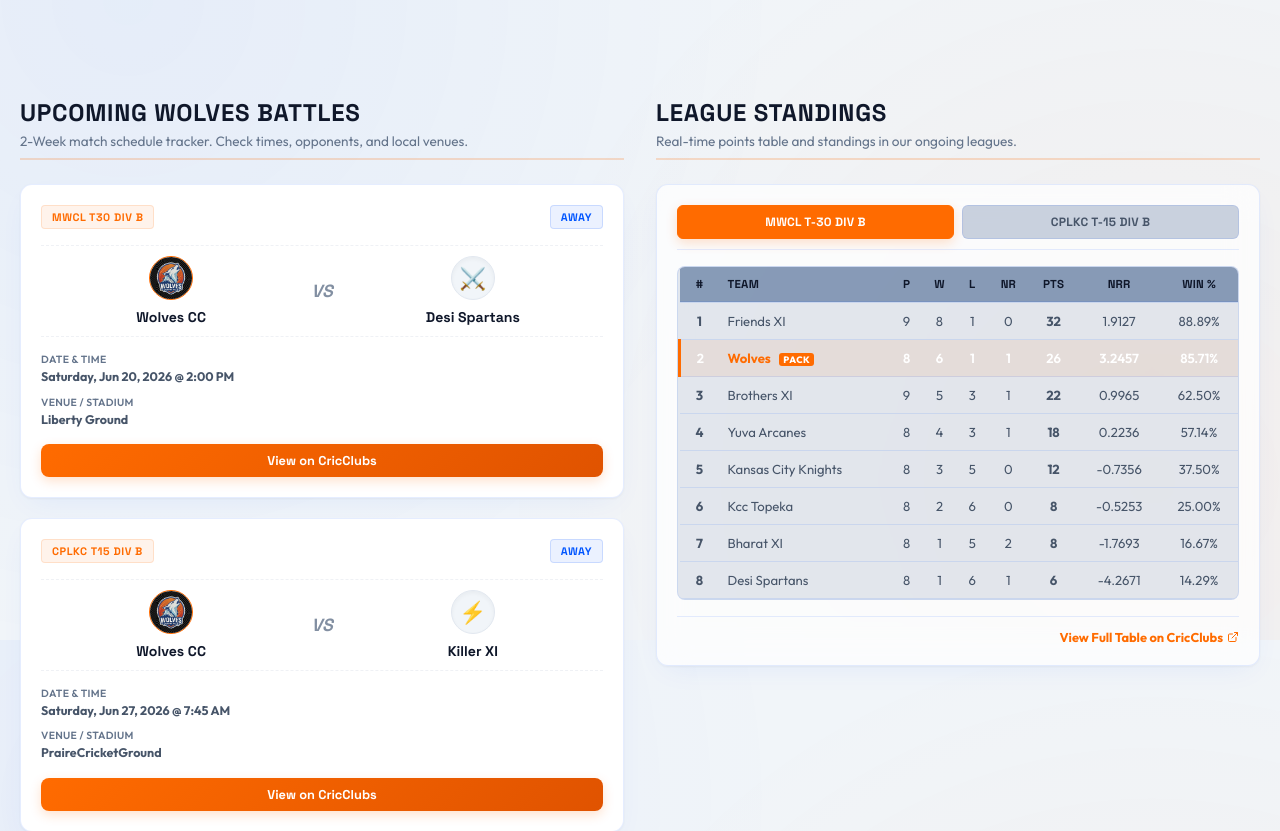
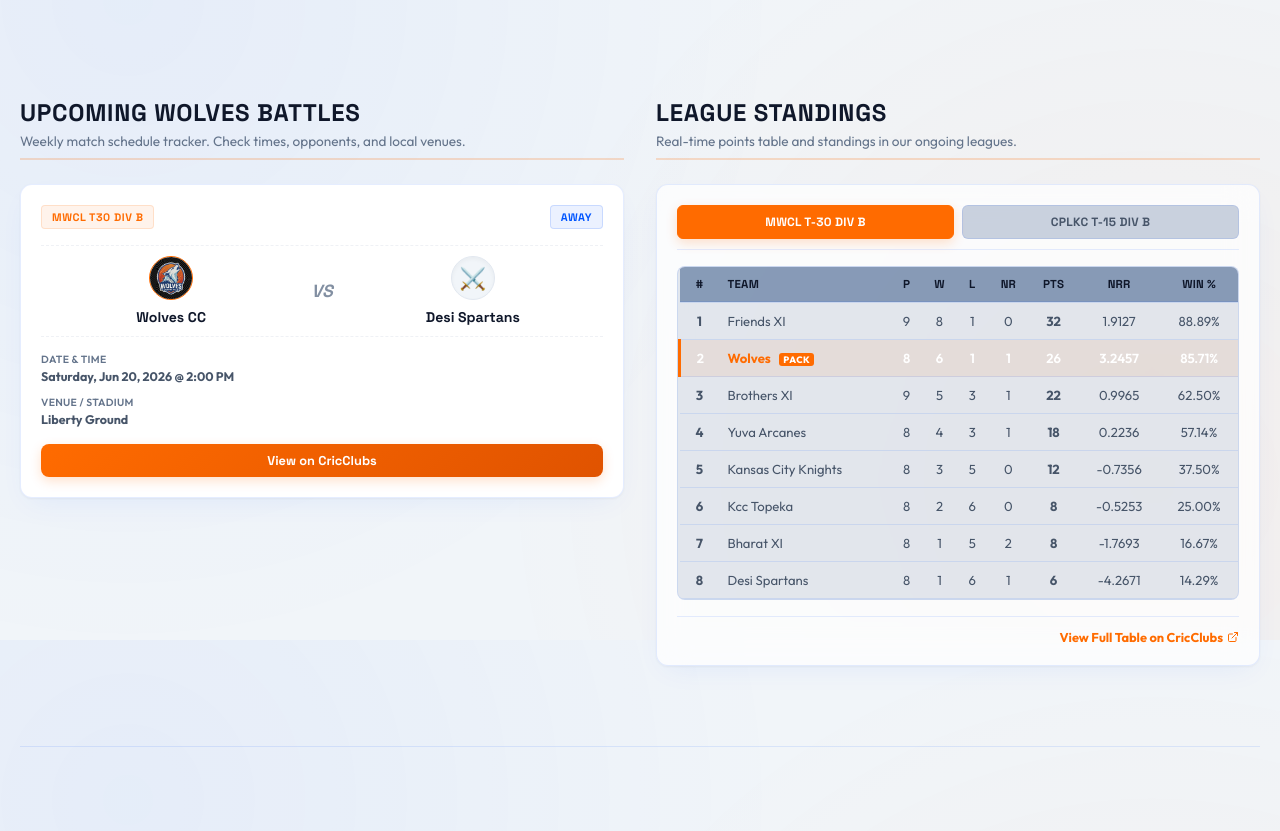
Before and after one commit to wolvescricketclub/wolves-cricket-club, a React (Vite) app: page / in a window 1280 px wide. Shown: the part 2560-3391 px from the top of the page. Built offline with nearby package versions, Linux system fonts and the light colour scheme.

Commit message:
Remove force-adding and fallback dummy matches in upcomingMatches, and update weekly UI labels

```diff
--- a/src/App.jsx
+++ b/src/App.jsx
@@ -884,42 +884,10 @@
     comingWeekEnd.setDate(refDate.getDate() + 8);
 
     // Filter actual matches in this coming week range (excluding today's match since it is already over)
-    let filtered = allMatches.filter(m => {
+    const filtered = allMatches.filter(m => {
       if (!m.rawDate) return false;
       return m.rawDate > refDate && m.rawDate <= comingWeekEnd;
     });
-
-    // Make sure we have at least one MWCL match in the list (or fallback if none)
-    const hasMwcl = filtered.some(m => m.format.includes('MWCL'));
-    if (!hasMwcl) {
-      const nextMwcl = allMatches.find(m => m.format.includes('MWCL') && m.rawDate && m.rawDate > refDate);
-      if (nextMwcl) {
-        filtered.push(nextMwcl);
-      }
-    }
-
-    // Make sure we have at least one CPLKC match in the list (or fallback if none)
-    const hasCplkc = filtered.some(m => m.format.includes('CPLKC') || m.id.includes('CPLKC'));
-    if (!hasCplkc) {
-      const nextCplkc = allMatches.find(m => m.format.includes('CPLKC') && m.rawDate && m.rawDate > refDate);
-      if (nextCplkc) {
-        filtered.push(nextCplkc);
-      } else {
-        // Fallback realistic next week CPLKC match
-        filtered.push({
-          id: 'CPLKC-next-fallback',
-          opponent: 'Topeka Knights',
-          opponentLogo: '🛡️',
-          date: 'Sunday, Jun 28, 2026',
-          rawDate: new Date(2026, 5, 28),
-          time: '9:00 AM',
-          venue: 'Minor Park Field 1',
-          format: 'CPLKC T-15 DIV B',
-          type: 'Home',
-          cricclubsUrl: 'https://cricclubs.com/cplkc/fixtures.do?league=100&teamId=1096&internalClubId=null&year=2026&clubId=85'
-        });
-      }
-    }
 
     // Return unique sorted matches
     const seen = new Set();
@@ -1190,13 +1158,13 @@
               <div className="battles-column">
                 <div className="section-title-wrap-left">
                   <h2 className="tab-section-heading">UPCOMING WOLVES BATTLES</h2>
-                  <p className="tab-section-subtitle">2-Week match schedule tracker. Check times, opponents, and local venues.</p>
+                  <p className="tab-section-subtitle">Weekly match schedule tracker. Check times, opponents, and local venues.</p>
                 </div>
 
                 {upcomingMatches.length === 0 ? (
                   <div className="no-matches-card glass-card">
                     <Calendar size={24} style={{ color: 'var(--text-muted)', marginBottom: '8px' }} />
-                    <p style={{ margin: 0, color: 'var(--text-muted)' }}>No matches scheduled for the next 2 weeks.</p>
+                    <p style={{ margin: 0, color: 'var(--text-muted)' }}>No matches scheduled for this week.</p>
                   </div>
                 ) : (
                   <div className="battles-schedule-list">
```
